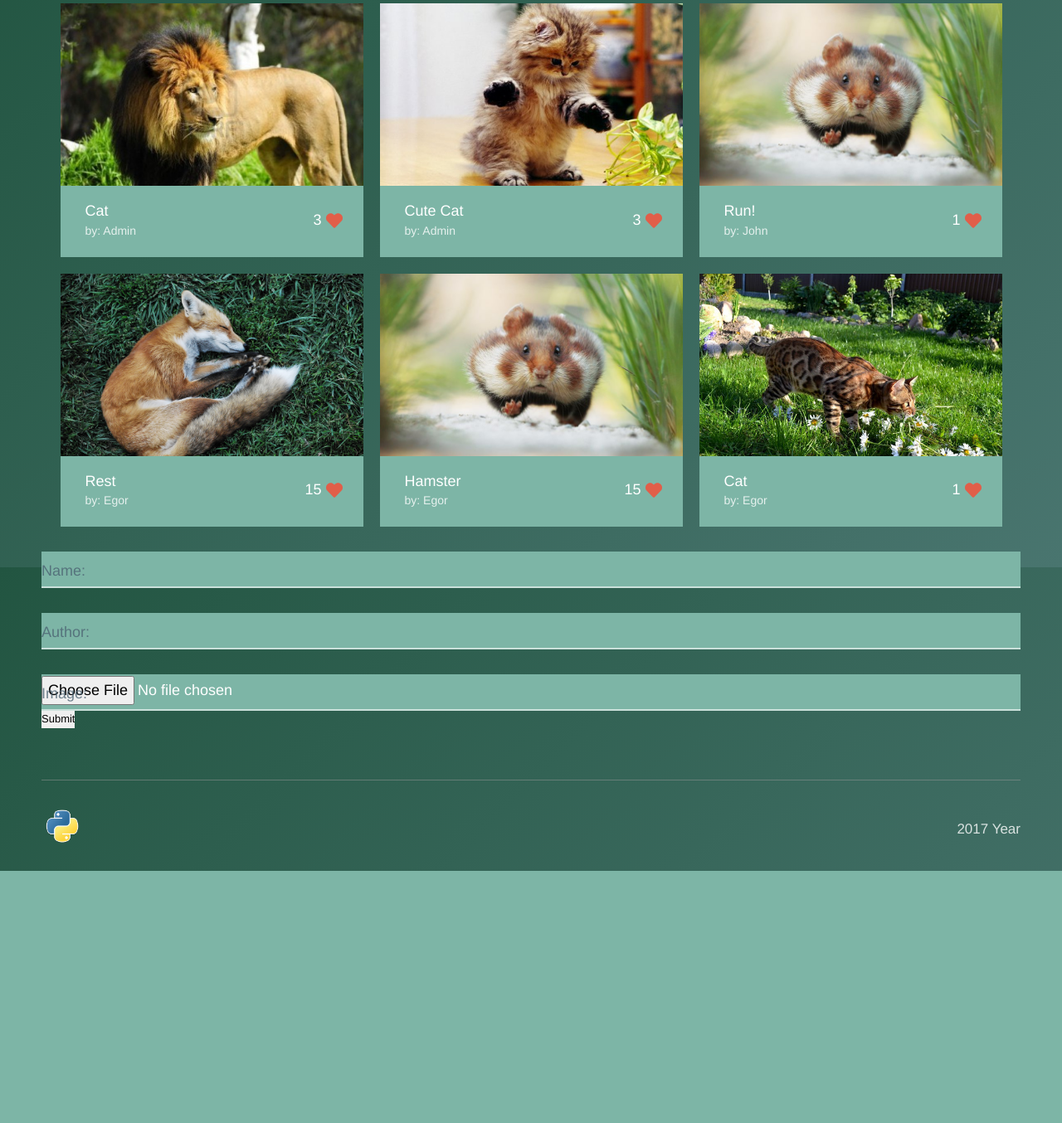
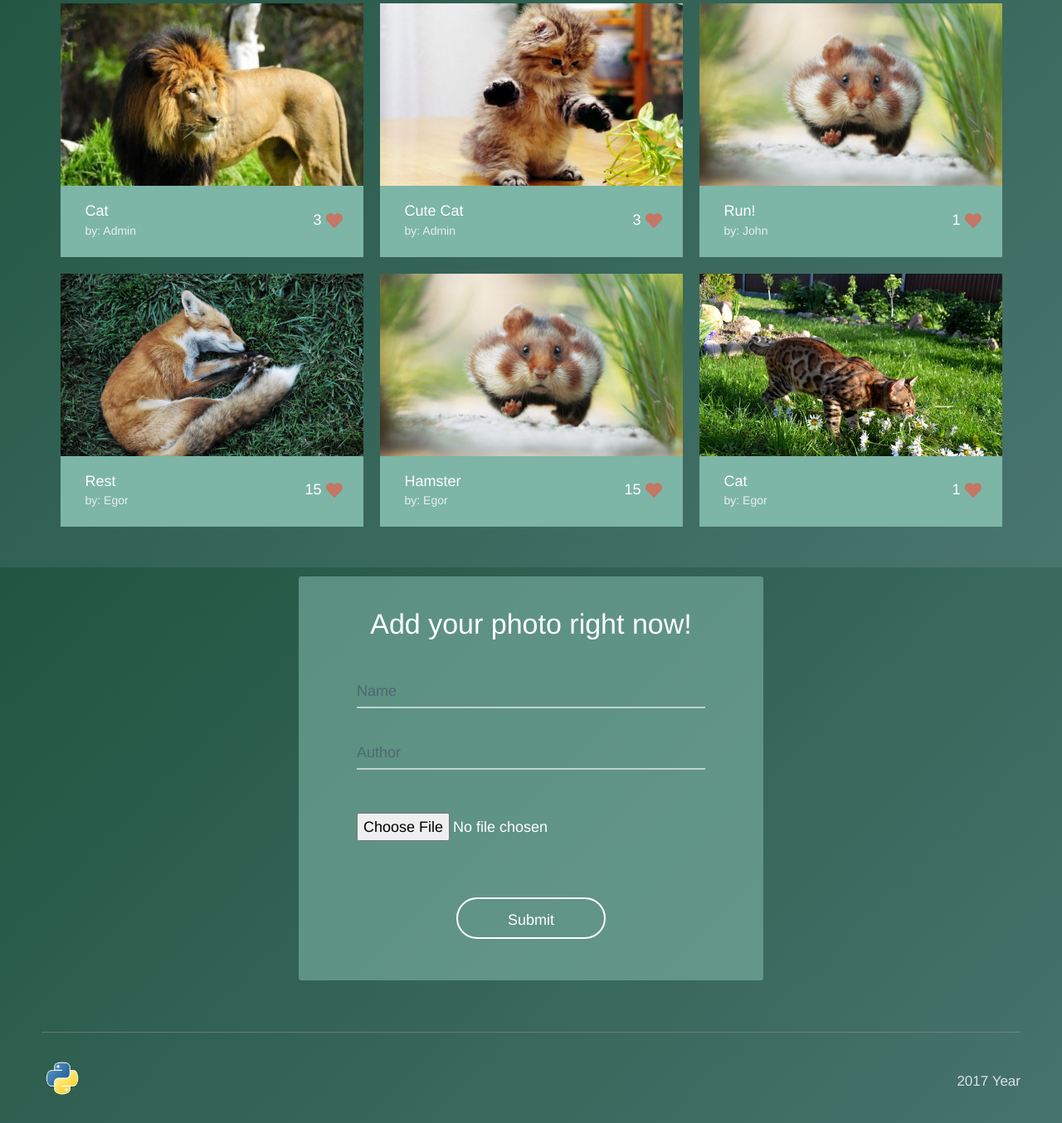
Before and after one commit to egor-sorokin/python-django-movegram, a Django app: page / in a window 1280 px wide. Shown: the part 116-1470 px from the top of the page at 83% size. Before the commit the page ends 1166 px from the top, so only its background shows below. Run offline with Django 3.2, Linux system fonts and the light colour scheme; data comes from the database, SQL or seed files in the repository.

Commit message:
Add styles for forms on login and home pages

```diff
--- a/main_app/forms.py
+++ b/main_app/forms.py
@@ -9,7 +9,8 @@ class MovementForm(forms.ModelForm):
         widgets = {
             'name': forms.TextInput(attrs={'class': 'input'}),
             'author': forms.TextInput(attrs={'class': 'input'}),
-            'image': forms.FileInput(attrs={'class': 'input'}),
+            'image': forms.FileInput(
+                attrs={'class': 'input input--image'}),
         }
 
 
@@ -18,4 +19,4 @@ class LoginForm(forms.Form):
                                widget=forms.TextInput(
                                    attrs={'class': 'input'}))
     password = forms.CharField(widget=forms.PasswordInput(
-                                   attrs={'class': 'input'}))
+        attrs={'class': 'input'}))
--- a/main_app/static/app/assets/css/style.css
+++ b/main_app/static/app/assets/css/style.css
@@ -425,7 +425,7 @@ textarea {
   padding-right: 130px;
   padding-bottom: 2px;
   padding-top: 2px;
-  background-color: #7DB5A6;
+  background-color: transparent;
   border-bottom: 2px solid rgba(255, 255, 255, 0.6);
   font-family: "Heebo", "Helvetica", sans-serif;
   font-weight: 500;
@@ -439,7 +439,7 @@ textarea {
     position: absolute;
     top: 9px;
     left: 0;
-    opacity: 0.8;
+    opacity: 0.9;
     font-family: "Heebo", "Helvetica", sans-serif;
     font-weight: 400;
     font-size: 18px;
@@ -459,6 +459,9 @@ textarea {
     -webkit-transform: translateX(320px);
         -ms-transform: translateX(320px);
             transform: translateX(320px); }
+  .input--image {
+    margin-top: 20px;
+    border-bottom: none; }
 
 .header {
   width: 100%; }
@@ -572,8 +575,21 @@ textarea {
         height: 20px;
         background-image: url("/static/images/icon_heart.svg");
         background-size: 100%;
+        opacity: 0.7;
         transition: opacity 0.5s ease;
         cursor: pointer; }
+  .movements__form-container {
+    width: 560px;
+    margin: 60px auto 0;
+    padding: 30px 70px 50px;
+    background-color: rgba(125, 181, 166, 0.6);
+    border-radius: 3px;
+    text-align: center; }
+  .movements__form-title {
+    font-family: "Heebo", "Helvetica", sans-serif;
+    font-size: 34px;
+    font-weight: 300;
+    color: #FFFFFF; }
 
 .movements__item-link:hover,
 .movements__item-author:hover {
@@ -583,13 +599,13 @@ textarea {
   box-shadow: 0 10px 20px 0 rgba(106, 125, 150, 0.7); }
 
 .movements__item-likes:hover:before {
-  opacity: 0.6; }
+  opacity: 1; }
 
 .login {
   width: 460px;
   margin: 60px auto;
   padding: 50px 70px 70px;
-  background-color: #7DB5A6;
+  background-color: rgba(125, 181, 166, 0.6);
   border-radius: 3px;
   text-align: center; }
   .login__title {
@@ -669,14 +685,15 @@ textarea {
   color: #FFFFFF; }
   .button__container {
     position: relative;
-    margin: 70px auto 0;
+    margin: 60px auto 0;
     padding: 11px 30px 11px;
     width: 180px;
     height: 50px;
     background-color: transparent;
     border: 2px solid white;
     border-radius: 200px;
-    transition: opacity 0.3s ease; }
+    transition: opacity 0.3s ease;
+    text-align: center; }
     .button__container:hover {
       opacity: 0.5; }
 
--- a/main_app/static/src/scss/modules/_buttons.scss
+++ b/main_app/static/src/scss/modules/_buttons.scss
@@ -2,7 +2,7 @@
   &__container {
     position: relative;
 
-    margin: 70px auto 0;
+    margin: 60px auto 0;
     padding: 11px 30px 11px;
 
     width: 180px;
@@ -13,6 +13,8 @@
     border-radius: 200px;
 
     transition: opacity 0.3s ease;
+
+    text-align: center;
 
     &:hover {
       opacity: 0.5;
--- a/main_app/static/src/scss/modules/_inputs.scss
+++ b/main_app/static/src/scss/modules/_inputs.scss
@@ -6,7 +6,7 @@
   padding-bottom: 2px;
   padding-top: 2px;
 
-  background-color: #7DB5A6;
+  background-color: transparent;
   border-bottom: 2px solid rgba(255, 255, 255, 0.6);
 
   font-family: $default-font-family;
@@ -25,7 +25,7 @@
     top: 9px;
     left: 0;
 
-    opacity: 0.8;
+    opacity: 0.9;
 
     font-family: $default-font-family;
     font-weight: 400;
@@ -49,4 +49,9 @@
 
     transform: translateX(320px);
   }
+  &--image {
+    margin-top: 20px;
+
+    border-bottom: none;
+  }
 }
--- a/main_app/static/src/scss/partials/_auth.scss
+++ b/main_app/static/src/scss/partials/_auth.scss
@@ -4,7 +4,7 @@
   margin: 60px auto;
   padding: 50px 70px 70px;
 
-  background-color: #7DB5A6;
+  background-color: rgba(125, 181, 166, 0.6);
   border-radius: 3px;
 
   text-align: center;
--- a/main_app/static/src/scss/partials/_movements.scss
+++ b/main_app/static/src/scss/partials/_movements.scss
@@ -99,10 +99,33 @@
         background-image: url("/static/images/icon_heart.svg");
         background-size: 100%;
 
+        opacity: 0.7;
+
         transition: opacity 0.5s ease;
         cursor: pointer;
       }
     }
+  }
+  &__form {
+    &-container {
+      width: 560px;
+
+      margin: 60px auto 0;
+      padding: 30px 70px 50px;
+
+      background-color: rgba(125, 181, 166, 0.6);
+      border-radius: 3px;
+
+      text-align: center;
+
+    }
+    &-title {
+      font-family: $default-font-family;
+      font-size: 34px;
+      font-weight: 300;
+      color: $whiteColor;
+    }
+
   }
 }
 
@@ -117,6 +140,6 @@
 
 .movements__item-likes:hover {
   &:before {
-    opacity: 0.6;
+    opacity: 1;
   }
 }
--- a/main_app/templates/index.html
+++ b/main_app/templates/index.html
@@ -40,22 +40,30 @@
     </div>
 
     <div class="movements__form-container">
+        <h2 class="movements__form-title">Add your photo right now!</h2>
         <form enctype="multipart/form-data" action="post_url/"
               method="post" class="movements__form">
             {% csrf_token %}
 
             {% for field in form %}
                 <div class="input__container">
-                    {{ field.errors }}
-                    {{ field }}
-                    <label for="{{ field.id_for_label }}"
-                           class="input__label">
-                        {{ field.label }}:
-                    </label>
+                    {% if field.html_name == 'image' %}
+                        {{ field }}
+
+                    {% else %}
+                        {{ field.errors }}
+                        {{ field }}
+                        <label for="{{ field.id_for_label }}"
+                               class="input__label">
+                            {{ field.label }}
+                        </label>
+                    {% endif %}
                 </div>
+
             {% endfor %}
-
-            <input type="submit" value="Submit">
+            <div class="button__container">
+                <input type="submit" value="Submit" class="button">
+            </div>
         </form>
     </div>
 
```
Also changed, not shown: main_app/static/app/assets/css/style.min.css.
